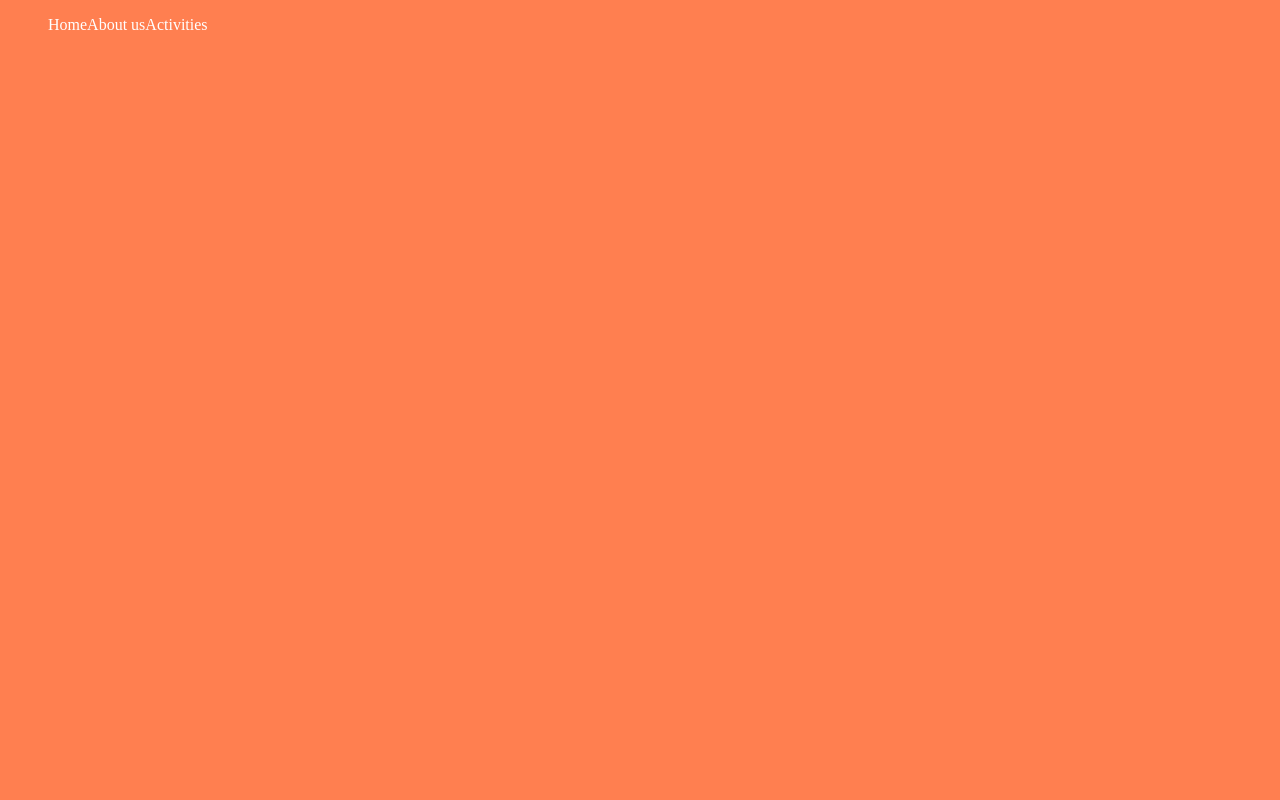
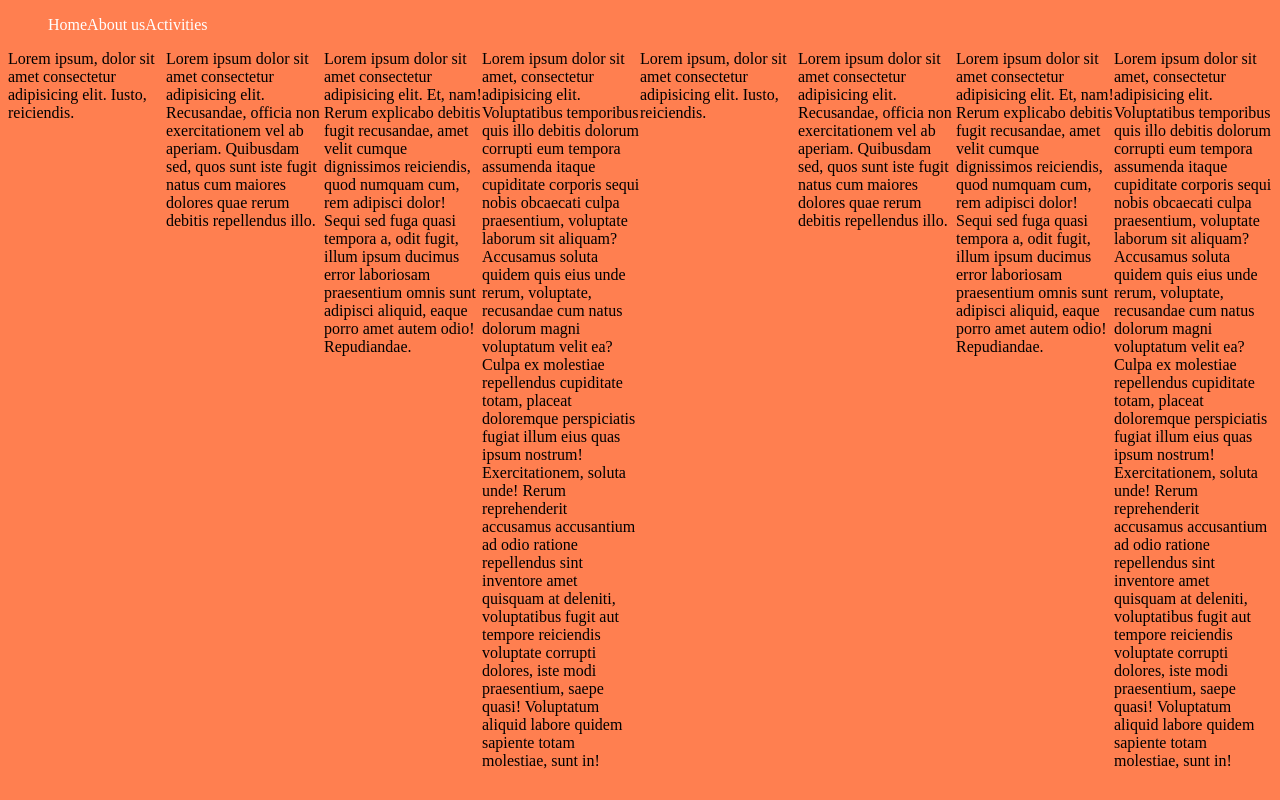
Before and after one commit to Kasparsu/learnweb0422, a plain HTML site: page index.html in a window 1280 px wide. Drawn offline with Linux system fonts and the light colour scheme.

Commit message:
Flex example

```diff
--- a/index.html
+++ b/index.html
@@ -18,5 +18,17 @@
                 </li>
             </ul>
         </nav>
+
+
+        <div class="flex">
+            <div>Lorem ipsum, dolor sit amet consectetur adipisicing elit. Iusto, reiciendis.</div>
+            <div>Lorem ipsum dolor sit amet consectetur adipisicing elit. Recusandae, officia non exercitationem vel ab aperiam. Quibusdam sed, quos sunt iste fugit natus cum maiores dolores quae rerum debitis repellendus illo.</div>
+            <div>Lorem ipsum dolor sit amet consectetur adipisicing elit. Et, nam! Rerum explicabo debitis fugit recusandae, amet velit cumque dignissimos reiciendis, quod numquam cum, rem adipisci dolor! Sequi sed fuga quasi tempora a, odit fugit, illum ipsum ducimus error laboriosam praesentium omnis sunt adipisci aliquid, eaque porro amet autem odio! Repudiandae.</div>
+            <div>Lorem ipsum dolor sit amet, consectetur adipisicing elit. Voluptatibus temporibus quis illo debitis dolorum corrupti eum tempora assumenda itaque cupiditate corporis sequi nobis obcaecati culpa praesentium, voluptate laborum sit aliquam? Accusamus soluta quidem quis eius unde rerum, voluptate, recusandae cum natus dolorum magni voluptatum velit ea? Culpa ex molestiae repellendus cupiditate totam, placeat doloremque perspiciatis fugiat illum eius quas ipsum nostrum! Exercitationem, soluta unde! Rerum reprehenderit accusamus accusantium ad odio ratione repellendus sint inventore amet quisquam at deleniti, voluptatibus fugit aut tempore reiciendis voluptate corrupti dolores, iste modi praesentium, saepe quasi! Voluptatum aliquid labore quidem sapiente totam molestiae, sunt in!</div>
+            <div>Lorem ipsum, dolor sit amet consectetur adipisicing elit. Iusto, reiciendis.</div>
+            <div>Lorem ipsum dolor sit amet consectetur adipisicing elit. Recusandae, officia non exercitationem vel ab aperiam. Quibusdam sed, quos sunt iste fugit natus cum maiores dolores quae rerum debitis repellendus illo.</div>
+            <div>Lorem ipsum dolor sit amet consectetur adipisicing elit. Et, nam! Rerum explicabo debitis fugit recusandae, amet velit cumque dignissimos reiciendis, quod numquam cum, rem adipisci dolor! Sequi sed fuga quasi tempora a, odit fugit, illum ipsum ducimus error laboriosam praesentium omnis sunt adipisci aliquid, eaque porro amet autem odio! Repudiandae.</div>
+            <div>Lorem ipsum dolor sit amet, consectetur adipisicing elit. Voluptatibus temporibus quis illo debitis dolorum corrupti eum tempora assumenda itaque cupiditate corporis sequi nobis obcaecati culpa praesentium, voluptate laborum sit aliquam? Accusamus soluta quidem quis eius unde rerum, voluptate, recusandae cum natus dolorum magni voluptatum velit ea? Culpa ex molestiae repellendus cupiditate totam, placeat doloremque perspiciatis fugiat illum eius quas ipsum nostrum! Exercitationem, soluta unde! Rerum reprehenderit accusamus accusantium ad odio ratione repellendus sint inventore amet quisquam at deleniti, voluptatibus fugit aut tempore reiciendis voluptate corrupti dolores, iste modi praesentium, saepe quasi! Voluptatum aliquid labore quidem sapiente totam molestiae, sunt in!</div>
+        </div>
     </body>
 </html>
--- a/style.css
+++ b/style.css
@@ -19,3 +19,10 @@ nav ul li a {
    color: white;
    text-decoration: none;
 }
+div.flex {
+   display: flex;
+}
+
+div.flex div {
+   width:20%;
+}
```
Also changed, not shown: gull.jpg (added).
